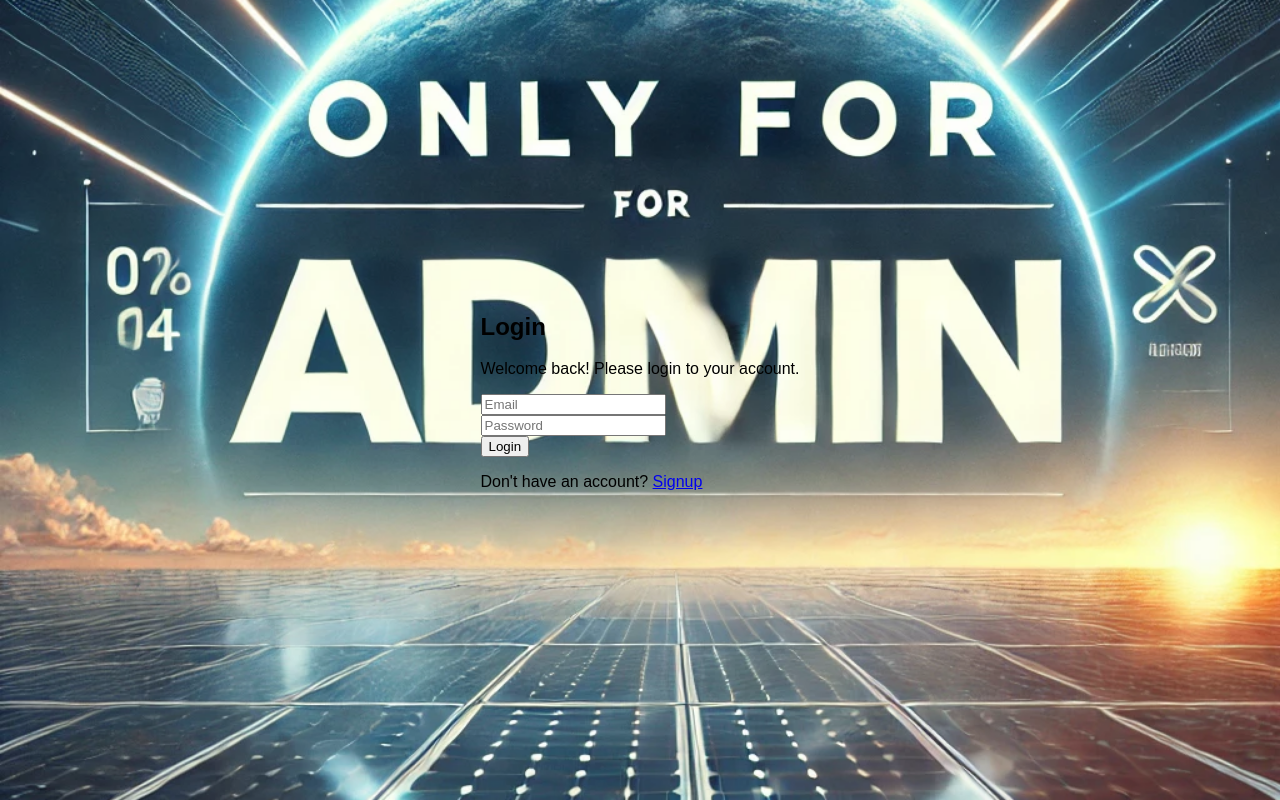
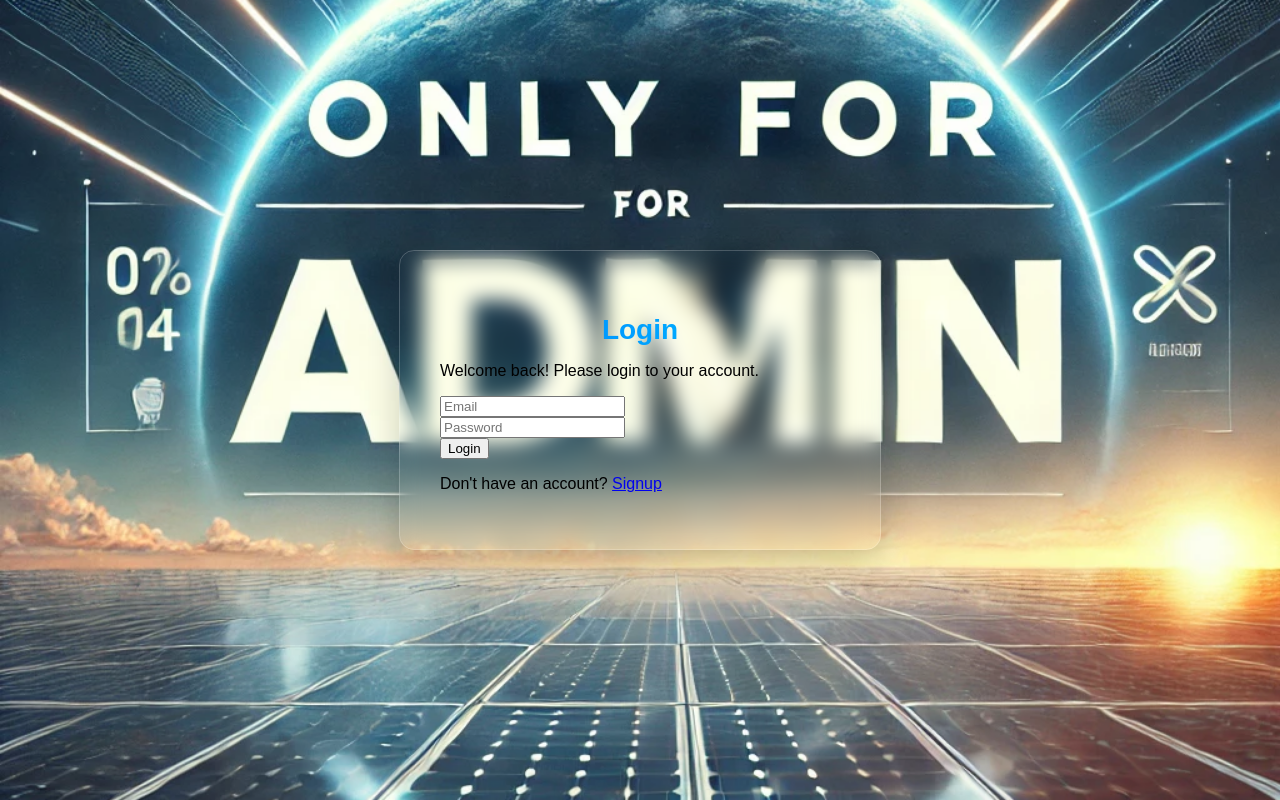
Before and after one commit to omar-albarakeh/Solar-IQ-React, a React (Create React App) app: page /login in a window 1280 px wide. Built offline with nearby package versions, Linux system fonts and the light colour scheme.

Commit message:
React <> css updated

```diff
--- a/src/style/authstyle.css
+++ b/src/style/authstyle.css
@@ -14,3 +14,25 @@ html, body {
   background-position: center;
   font-family: 'Poppins', sans-serif;
 }
+
+.auth-box {
+  background-color: rgba(255, 255, 255, 0);
+  padding: 40px;
+  border-radius: 15px;
+  box-shadow: 0 8px 32px rgba(0, 0, 0, 0.2);
+  max-width: 400px;
+  width: 100%;
+  backdrop-filter: blur(10px);
+  border: 1px solid rgba(255, 255, 255, 0.2);
+}
+
+.auth-title {
+  font-size: 28px;
+  font-weight: 700;
+  text-align: center;
+  margin-bottom: 10px;
+  color: #333;
+  background: linear-gradient(90deg, #007BFF, #00C6FF);
+  -webkit-background-clip: text;
+  -webkit-text-fill-color: transparent;
+}
```
